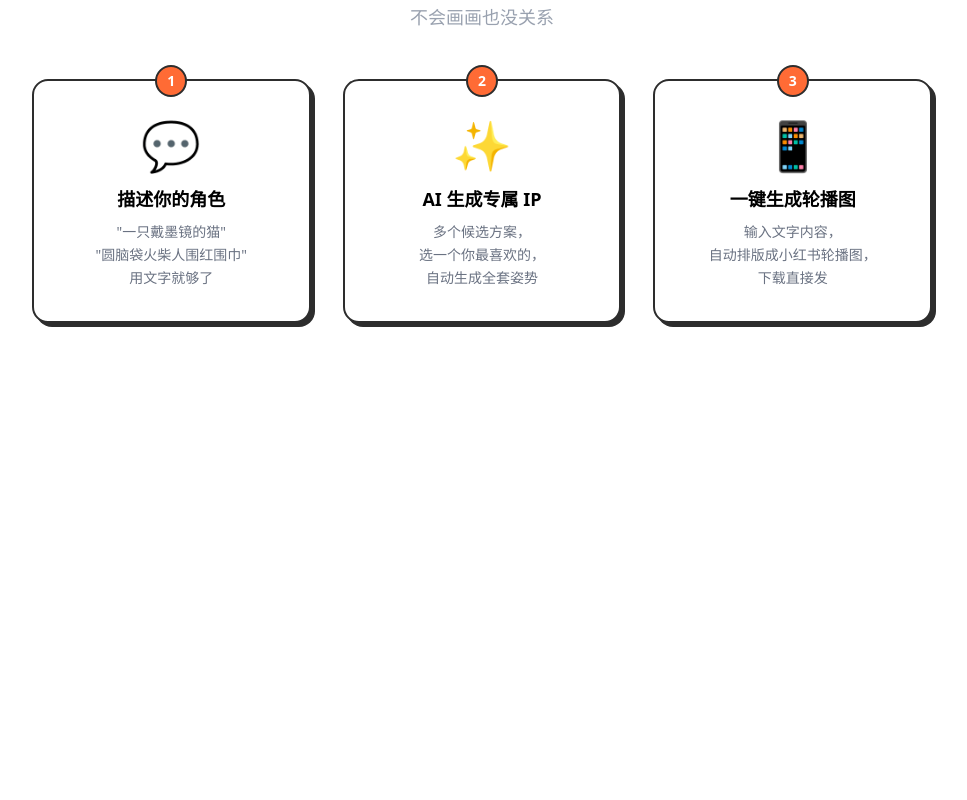
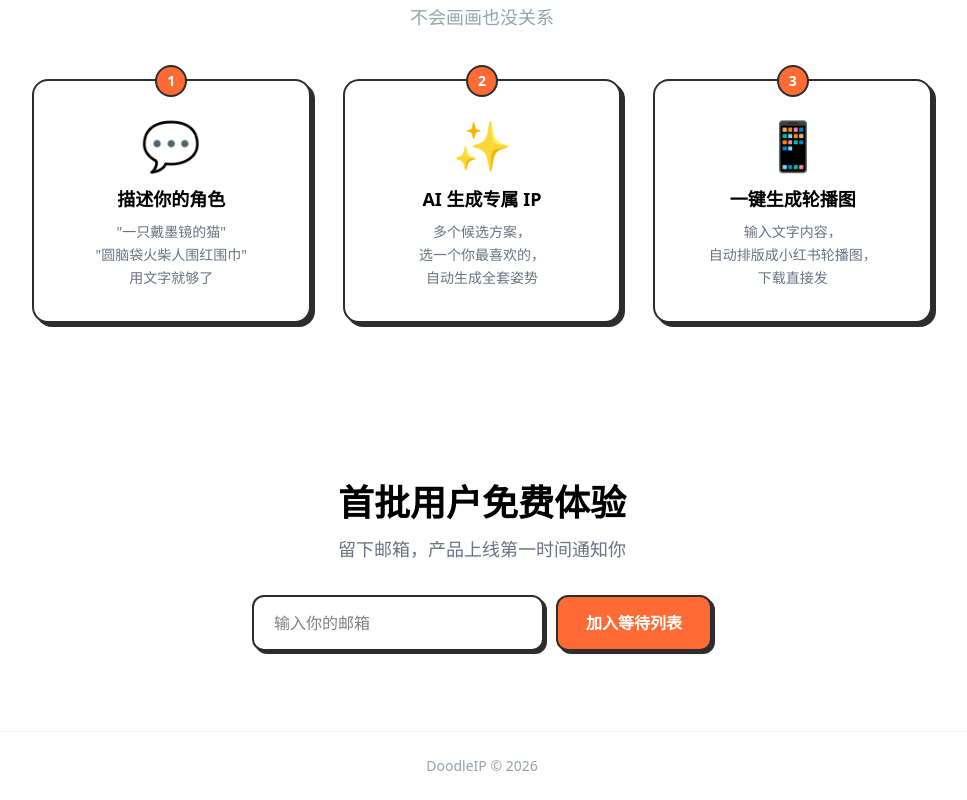
Before and after one commit to SolvoHQ/DoodleIP, a Next.js app: page / in a window 1280 px wide. Shown: the part 1529-2329 px from the top of the page, without its empty margins (158-1125 px from the left). Before the commit the page ends 1932 px from the top, so only its background shows below. Built offline with nearby package versions, Linux system fonts and the light colour scheme.

Commit message:
feat: add WaitlistForm, Bottom CTA, and Footer

```diff
--- a/app/page.tsx
+++ b/app/page.tsx
@@ -1,6 +1,8 @@
 import { Hero } from "@/components/hero";
 import { Compare } from "@/components/compare";
 import { Steps } from "@/components/steps";
+import { WaitlistForm } from "@/components/waitlist-form";
+import { Footer } from "@/components/footer";
 
 export default function Home() {
   return (
@@ -8,6 +10,19 @@ export default function Home() {
       <Hero />
       <Compare />
       <Steps />
+
+      {/* Bottom CTA */}
+      <section className="py-20 px-6 text-center">
+        <h2 className="text-3xl md:text-4xl font-black mb-3">首批用户免费体验</h2>
+        <p className="text-gray-500 mb-8 text-lg">
+          留下邮箱，产品上线第一时间通知你
+        </p>
+        <div className="flex justify-center">
+          <WaitlistForm />
+        </div>
+      </section>
+
+      <Footer />
     </main>
   );
 }
--- /dev/null
+++ b/components/footer.tsx
@@ -0,0 +1,7 @@
+export function Footer() {
+  return (
+    <footer className="py-6 text-center text-sm text-gray-400 border-t border-gray-100">
+      DoodleIP &copy; 2026
+    </footer>
+  );
+}
--- a/components/hero.tsx
+++ b/components/hero.tsx
@@ -1,3 +1,5 @@
+import { WaitlistForm } from "@/components/waitlist-form";
+
 export function Hero() {
   return (
     <section className="relative min-h-screen flex flex-col items-center justify-center px-6 py-16 text-center bg-[#FFF8F0]">
@@ -26,8 +28,9 @@ export function Hero() {
           给内容创作者的专属 IP 生成器。AI 帮你创造一个独一无二的涂鸦角色，从此你的内容有脸、有辨识度、被人记住。
         </p>
 
-        {/* Waitlist form placeholder — will be replaced by client component in Task 5 */}
-        <div className="mb-12 text-gray-400">[waitlist form]</div>
+        <div className="mb-12">
+          <WaitlistForm />
+        </div>
 
         {/* Mockup cards */}
         <div className="flex gap-4 justify-center flex-wrap max-w-[700px]">
--- /dev/null
+++ b/components/waitlist-form.tsx
@@ -0,0 +1,64 @@
+"use client";
+
+import { useState } from "react";
+
+export function WaitlistForm() {
+  const [email, setEmail] = useState("");
+  const [status, setStatus] = useState<"idle" | "loading" | "success" | "error">("idle");
+  const [errorMsg, setErrorMsg] = useState("");
+
+  if (status === "success") {
+    return (
+      <div className="text-lg font-bold text-[#00D28C]">
+        已加入等待列表！🎉
+      </div>
+    );
+  }
+
+  async function handleSubmit(e: React.FormEvent) {
+    e.preventDefault();
+    setStatus("loading");
+    setErrorMsg("");
+
+    try {
+      const res = await fetch("/api/waitlist", {
+        method: "POST",
+        headers: { "Content-Type": "application/json" },
+        body: JSON.stringify({ email }),
+      });
+      const data = await res.json();
+      if (data.ok) {
+        setStatus("success");
+      } else {
+        setStatus("error");
+        setErrorMsg(data.error || "出了点问题，请稍后再试");
+      }
+    } catch {
+      setStatus("error");
+      setErrorMsg("网络错误，请稍后再试");
+    }
+  }
+
+  return (
+    <form onSubmit={handleSubmit} className="flex flex-col sm:flex-row gap-3 max-w-[460px] w-full">
+      <input
+        type="email"
+        required
+        value={email}
+        onChange={(e) => setEmail(e.target.value)}
+        placeholder="输入你的邮箱"
+        className="flex-1 px-5 py-3.5 border-[2.5px] border-[#2D2D2D] rounded-xl text-base bg-white shadow-[3px_3px_0_#2D2D2D] outline-none focus:shadow-[5px_5px_0_#FF6B35] focus:border-[#FF6B35] transition-shadow"
+      />
+      <button
+        type="submit"
+        disabled={status === "loading"}
+        className="px-7 py-3.5 bg-[#FF6B35] text-white border-[2.5px] border-[#2D2D2D] rounded-xl text-base font-bold shadow-[3px_3px_0_#2D2D2D] hover:-translate-x-0.5 hover:-translate-y-0.5 hover:shadow-[5px_5px_0_#2D2D2D] active:translate-x-px active:translate-y-px active:shadow-[1px_1px_0_#2D2D2D] transition-all whitespace-nowrap disabled:opacity-60"
+      >
+        {status === "loading" ? "提交中..." : "加入等待列表"}
+      </button>
+      {status === "error" && (
+        <p className="text-sm text-red-500 sm:col-span-2">{errorMsg}</p>
+      )}
+    </form>
+  );
+}
```
